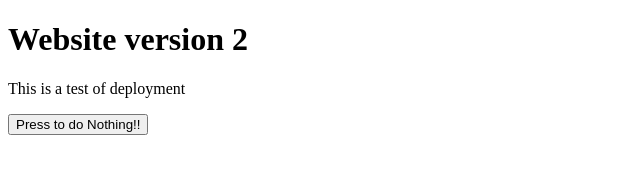
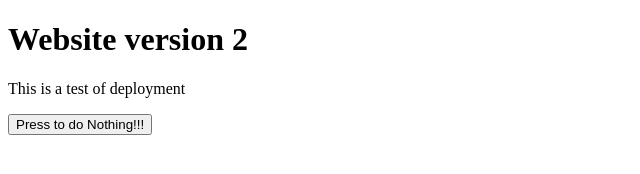
Before and after one commit to Betongklumpen/Uppg3, a plain HTML site: page index.html in a window 1280 px wide. Shown: the full height of the page, 0-640 px from the left. Drawn offline with Linux system fonts and the light colour scheme.

Commit message:
version 2

```diff
--- a/index.html
+++ b/index.html
@@ -8,7 +8,7 @@
 <body>
     <h1>Website version 2</h1>
     <p>This is a test of deployment</p>
-    <button>Press to do Nothing!!</button>
+    <button>Press to do Nothing!!!</button>
 
 
 
```
